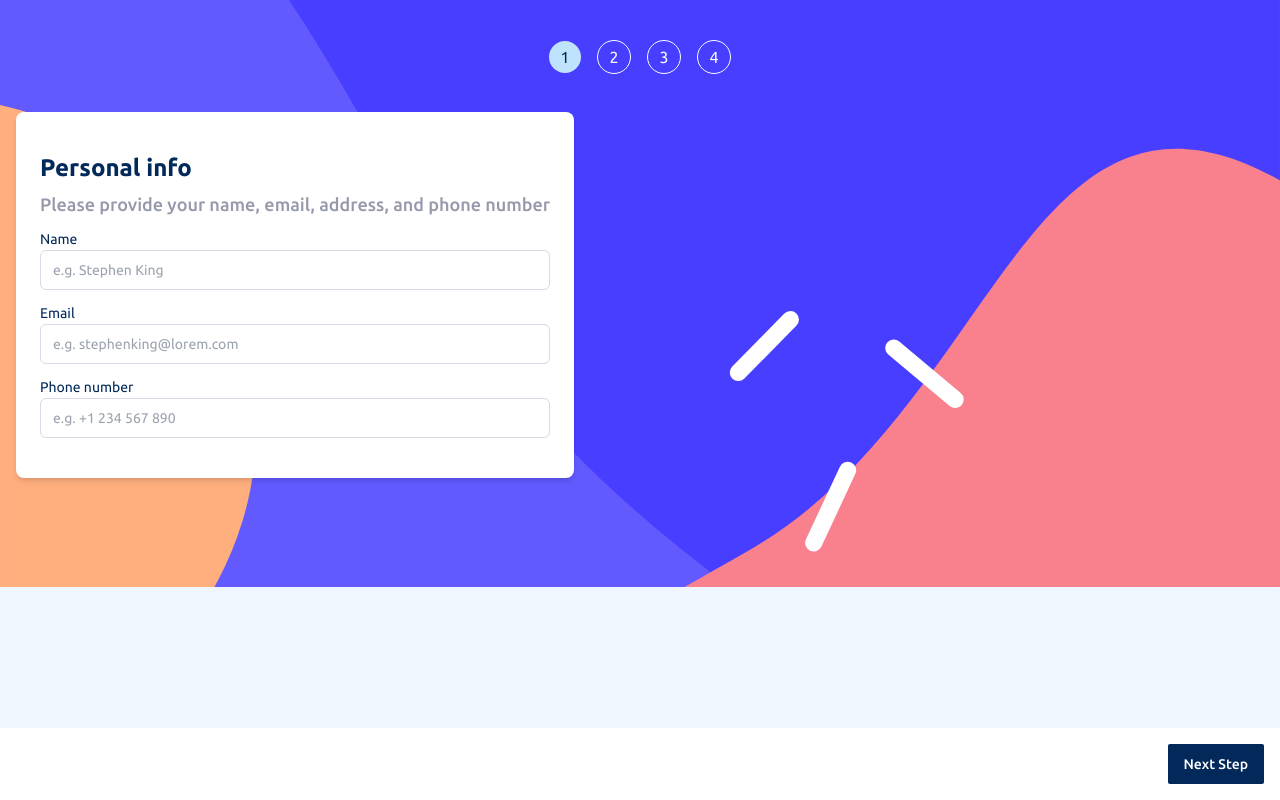
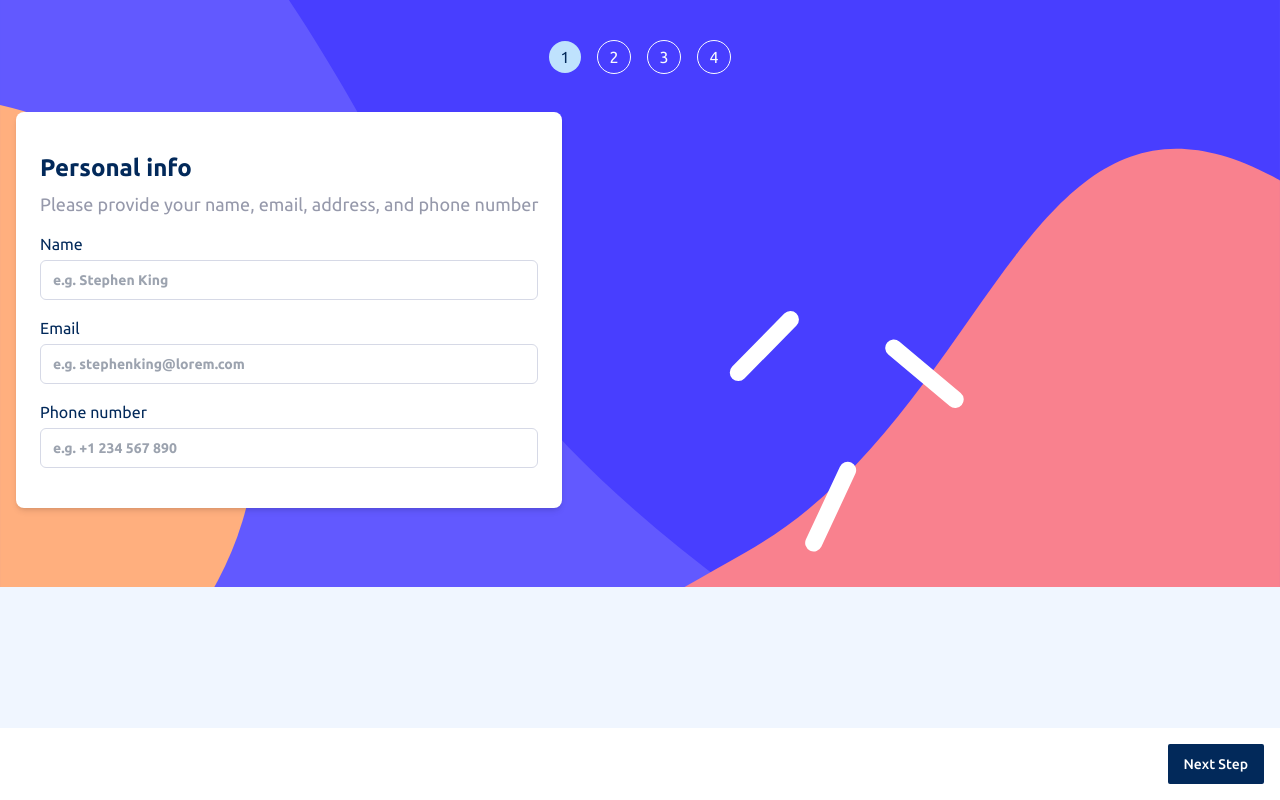
Before and after one commit to gopalbbharadva/multi-step-form, a React (Vite) app: page / in a window 1280 px wide. Built offline with nearby package versions, Linux system fonts and the light colour scheme.

Commit message:
Refactor: moved step one into new component

```diff
--- a/src/App.tsx
+++ b/src/App.tsx
@@ -1,78 +1,6 @@
 import "./App.css";
-import { Typography } from "./components/ui/typography";
-import Mobile from "../public/images/bg-sidebar-mobile.svg";
-import { Label } from "./components/ui/label";
-import { Input } from "./components/ui/input";
-import { Button } from "./components/ui/button";
-import { StepCount } from "./components/ui/StepCount";
+import { StepOne } from "./components/ui/custom/StepOne";
 
 export default function Home() {
-  return (
-    <div className="relative bg-magnolia h-screen">
-      <img className="w-full" src={Mobile} />
-
-      <div className="absolute top-10 flex justify-center items-center w-full gap-4">
-        <StepCount count={1} className="bg-lightBlue text-marineBlue p-4" />
-        <StepCount count={2} className="border border-alabaster text-alabaster p-4" />
-        <StepCount count={3} className="border border-alabaster text-alabaster p-4" />
-        <StepCount count={4} className="border border-alabaster text-alabaster p-4" />
-      </div>
-
-      <div
-        className="bg-white rounded-lg flex justify-start items-start py-10 px-6 gap-2
-        flex-col shadow-md absolute top-24 m-4"
-      >
-        <Typography
-          text="Personal info"
-          variant="heading"
-          className="text-marineBlue"
-        />
-        <Typography
-          text="Please provide your name, email, address, and phone number"
-          variant="subheading"
-          className="text-coolGray p-0 m-0 text-start leading-6"
-        />
-
-        <form className="w-full flex flex-col justify-start items-start gap-4 mt-2">
-          <div className="flex justify-start items-start flex-col w-full gap-1">
-            <Label className="font-normal text-marineBlue" htmlFor="name">
-              Name
-            </Label>
-            <Input
-              id="name"
-              placeholder="e.g. Stephen King"
-              className="w-full border border-lightGray"
-            />
-          </div>
-
-          <div className="flex justify-start items-start flex-col w-full gap-1">
-            <Label className="font-normal text-marineBlue" htmlFor="email">
-              Email
-            </Label>
-            <Input
-              id="email"
-              placeholder="e.g. stephenking@lorem.com"
-              className="w-full border border-lightGray"
-            />
-          </div>
-
-          <div className="flex justify-start items-start flex-col w-full gap-1">
-            <Label className="font-normal text-marineBlue" htmlFor="ph. no">
-              Phone number
-            </Label>
-            <Input
-              id="ph. no"
-              placeholder="e.g. +1 234 567 890"
-              className="w-full border border-lightGray"
-            />
-          </div>
-        </form>
-      </div>
-      <div className="bg-white mt-auto fixed bottom-0 w-full flex justify-end items-end p-4">
-        <Button className="bg-marineBlue text-white rounded-sm">
-          Next Step
-        </Button>
-      </div>
-    </div>
-  );
+  return <StepOne />;
 }
--- /dev/null
+++ b/src/components/ui/custom/StepOne.tsx
@@ -0,0 +1,86 @@
+import { Label } from "@radix-ui/react-label";
+import Mobile from "../../../../public/images/bg-sidebar-mobile.svg";
+import { StepCount } from "./StepCount";
+import { Typography } from "./typography";
+import { Input } from "../input";
+import { Button } from "../button";
+
+export const StepOne = () => {
+  return (
+    <div className="relative bg-magnolia h-screen">
+      <img className="w-full" src={Mobile} />
+
+      <div className="absolute top-10 flex justify-center items-center w-full gap-4">
+        <StepCount count={1} className="bg-lightBlue text-marineBlue p-4" />
+        <StepCount
+          count={2}
+          className="border border-alabaster text-alabaster p-4"
+        />
+        <StepCount
+          count={3}
+          className="border border-alabaster text-alabaster p-4"
+        />
+        <StepCount
+          count={4}
+          className="border border-alabaster text-alabaster p-4"
+        />
+      </div>
+
+      <div
+        className="bg-white rounded-lg flex justify-start items-start py-10 px-6 gap-2
+        flex-col shadow-md absolute top-24 m-4"
+      >
+        <Typography
+          text="Personal info"
+          variant="heading"
+          className="text-marineBlue"
+        />
+        <Typography
+          text="Please provide your name, email, address, and phone number"
+          variant="subheading"
+          className="text-coolGray p-0 m-0 text-start leading-6 font-normal"
+        />
+
+        <form className="w-full flex flex-col justify-start items-start gap-4 mt-2">
+          <div className="flex justify-start items-start flex-col w-full gap-1">
+            <Label className="font-normal text-marineBlue" htmlFor="name">
+              Name
+            </Label>
+            <Input
+              id="name"
+              placeholder="e.g. Stephen King"
+              className="w-full border border-lightGray placeholder:font-bold"
+            />
+          </div>
+
+          <div className="flex justify-start items-start flex-col w-full gap-1">
+            <Label className="font-normal text-marineBlue" htmlFor="email">
+              Email
+            </Label>
+            <Input
+              id="email"
+              placeholder="e.g. stephenking@lorem.com"
+              className="w-full border border-lightGray placeholder:font-bold"
+            />
+          </div>
+
+          <div className="flex justify-start items-start flex-col w-full gap-1">
+            <Label className="font-normal text-marineBlue" htmlFor="ph. no">
+              Phone number
+            </Label>
+            <Input
+              id="ph. no"
+              placeholder="e.g. +1 234 567 890"
+              className="w-full border border-lightGray placeholder:font-bold"
+            />
+          </div>
+        </form>
+      </div>
+      <div className="bg-white mt-auto fixed bottom-0 w-full flex justify-end items-end p-4">
+        <Button className="bg-marineBlue text-white rounded-sm">
+          Next Step
+        </Button>
+      </div>
+    </div>
+  );
+};
```
Also changed, not shown: src/components/ui/custom/StepCount.tsx (renamed from src/components/ui/StepCount.tsx), src/components/ui/custom/typography.tsx (renamed from src/components/ui/typography.tsx).
